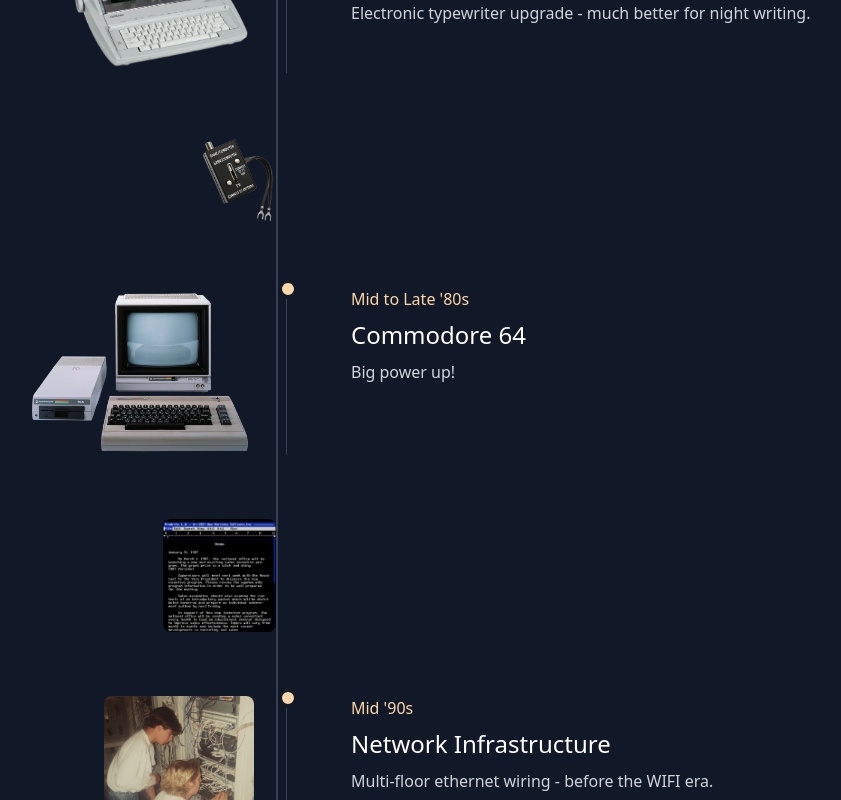
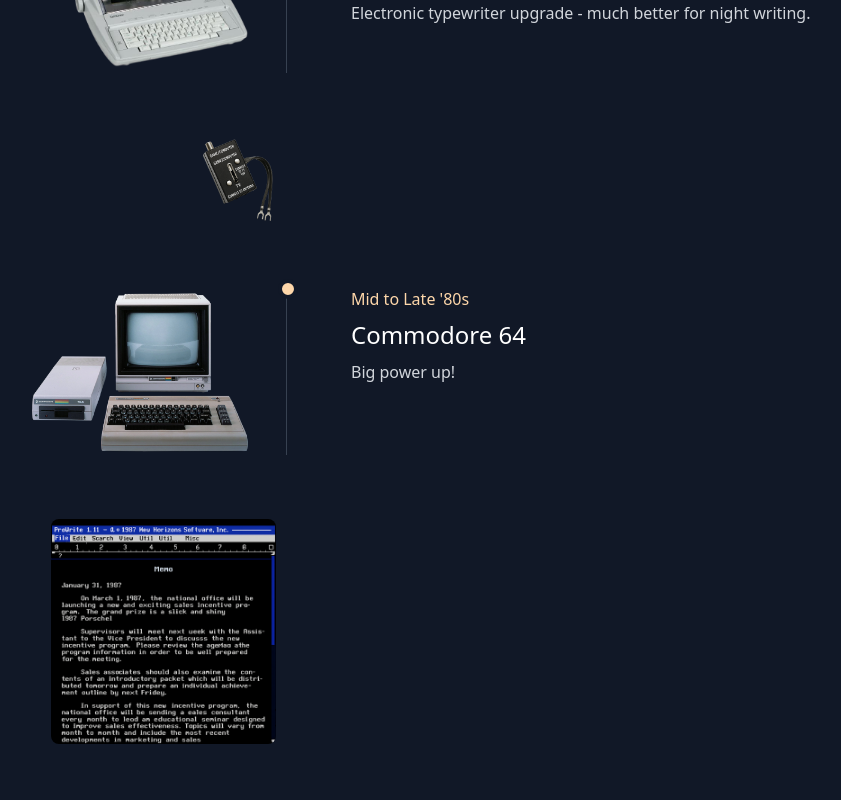
Before and after one commit to JS0Nai/johnny, a Next.js app: page /about in a window 1280 px wide. Shown: the part 4320-5120 px from the top of the page, without its empty margins (177-1018 px from the left). Built offline with nearby package versions, Linux system fonts and the light colour scheme.

Commit message:
changes to projects page. fix timeline errors in about page

```diff
--- a/pages/about.js
+++ b/pages/about.js
@@ -698,13 +698,10 @@
           </div>
 
           <div className="relative">
-            {/* Timeline line */}
-            <div className="absolute left-4 lg:left-1/3 top-0 bottom-0 w-0.5 bg-gray-700"></div>
-
             {experiences.map((exp, index) => (
               <div
                 key={index}
-                className={`relative flex flex-col lg:flex-row gap-4 lg:gap-8 mb-8 lg:mb-16`}
+                className={`flex flex-col lg:flex-row gap-4 lg:gap-8 mb-8 lg:mb-16`}
                 style={{ transitionDelay: `${index * 150}ms` }}
               >
                 {/* Mobile + Desktop - Image */}
@@ -718,7 +715,7 @@
                           exp.image === 'vic20-computer' ? 225 :  // VIC-20: 20% bigger (225px)
                           exp.image === 'commodore64-setup' ? 225 :  // Commodore 64: 20% bigger (225px)
                           exp.image === 'desktop-computers' ? 225 :  // PC Towers: 20% bigger (225px)
-                          exp.image === 'prowrite-document' ? 113 :  // ProWrite: 50% bigger (113px)
+                          exp.image === 'prowrite-document' ? 225 :  // ProWrite: 50% bigger (225px)
                           exp.imageOnly ? 75 :  // Other image-only: 50% smaller (75px)
                           exp.image === 'ethernet-wiring' ? 150 :  // Ethernet: keep as is (150px)
                           188  // All others: 25% larger (188px)
@@ -727,7 +724,7 @@
                           exp.image === 'vic20-computer' ? 150 :  // VIC-20: 20% bigger (150px)
                           exp.image === 'commodore64-setup' ? 150 :  // Commodore 64: 20% bigger (150px)
                           exp.image === 'desktop-computers' ? 150 :  // PC Towers: 20% bigger (150px)
-                          exp.image === 'prowrite-document' ? 75 :  // ProWrite: 50% bigger (75px)
+                          exp.image === 'prowrite-document' ? 150:  // ProWrite: 50% bigger (75px)
                           exp.imageOnly ? 50 :  // Other image-only: 50% smaller (50px)
                           exp.image === 'ethernet-wiring' ? 100 :  // Ethernet: keep as is (100px)
                           125  // All others: 25% larger (125px)
@@ -738,9 +735,9 @@
                   )}
                 </div>
 
-                {/* Timeline line - only show for non-image-only entries on desktop */}
+                {/* Timeline line - show for non-image-only entries on all screens */}
                 {!exp.imageOnly && (
-                  <div className="hidden lg:block w-px bg-gray-700 relative">
+                  <div className="block w-px bg-gray-700 relative">
                     <div className="absolute -left-2 -top-2 w-5 h-5 bg-orange-200 rounded-full border-4 border-gray-900"></div>
                   </div>
                 )}
--- a/pages/projects.js
+++ b/pages/projects.js
@@ -262,20 +262,21 @@
     },
     {
       id: 11,
-      title: "Government AI Ethics Framework",
-      category: "government",
-      status: "Completed",
+      title: "A New Model for Reading Development",
+      category: "education",
+      status: "In Progress",
       year: "2023",
       description:
-        "A framework for implementing ethical AI practices in government organizations, focusing on transparency and accountability.",
-      technologies: ["Python", "TensorFlow", "Docker", "Kubernetes"],
+        "A research paper synthesizing findings from cognitive science, education, and vision science to create a comprehensive overview of how children aged 5-15 learn to read. It details eye movement mechanics, evidence-based teaching strategies, and examines obstacles like dyslexia, providing a holistic model for educators, clinicians, and parents.",
+      technologies: ["Cognitive Science", "Vision Science", "Educational Research", "Neuroscience"],
       features: [
-        "AI bias detection algorithms",
-        "Compliance reporting tools",
-        "Decision transparency logs",
-        "Public API for transparency",
+        "Five Foundational Components: Phonemic Awareness, Phonics, Fluency, Vocabulary, Comprehension.",
+        "The Power of Vision Therapy (VT): A form of neurological rehabilitation that improves fundamental visual skills.",
+        "Vision Training Outcomes: Targeted training produces tangible benefits in academic, attentional, and motor domains.",
+        "A Holistic Model for Support: Integrates Visual-Motor, Linguistic-Cognitive, and Psycho-Environmental systems.",
+        "Critiques speed-reading myths and examines obstacles like dyslexia."
       ],
-      image: "/assets/images/project-govt-ethics.png",
+      image: "/assets/images/project-reading-model.png",
       link: null,
       github: "/contact",
     },
```
